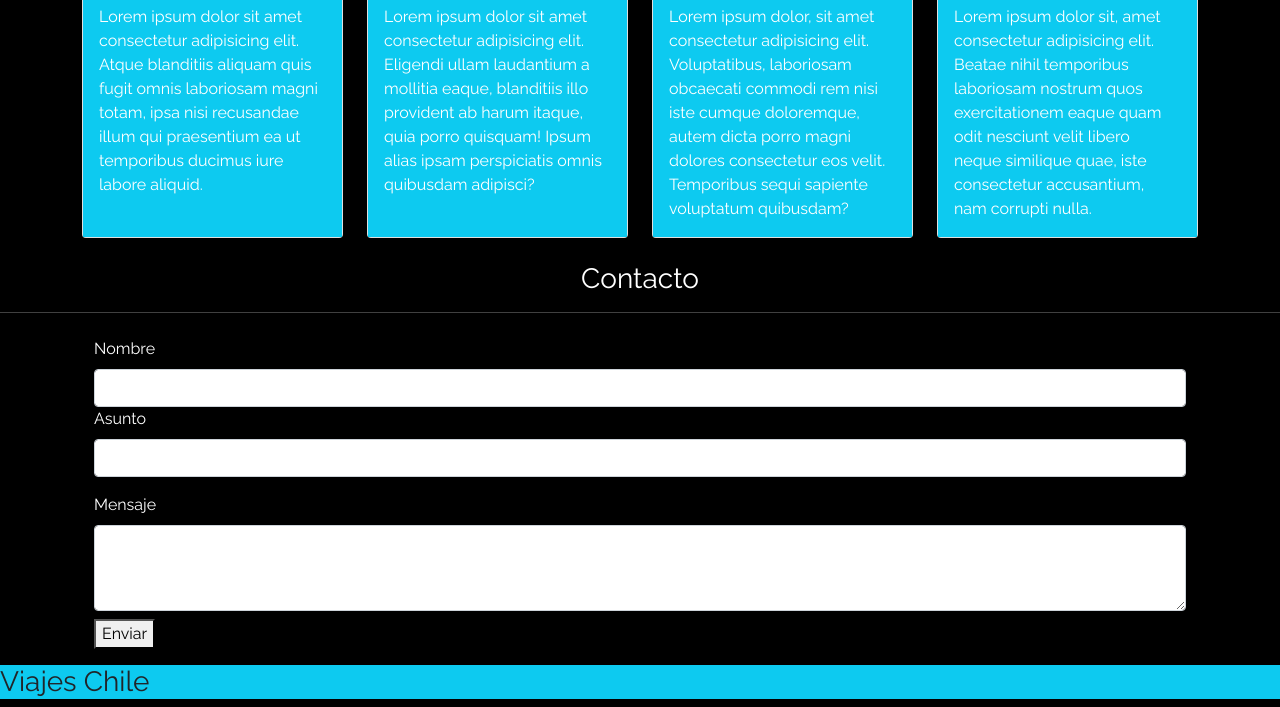
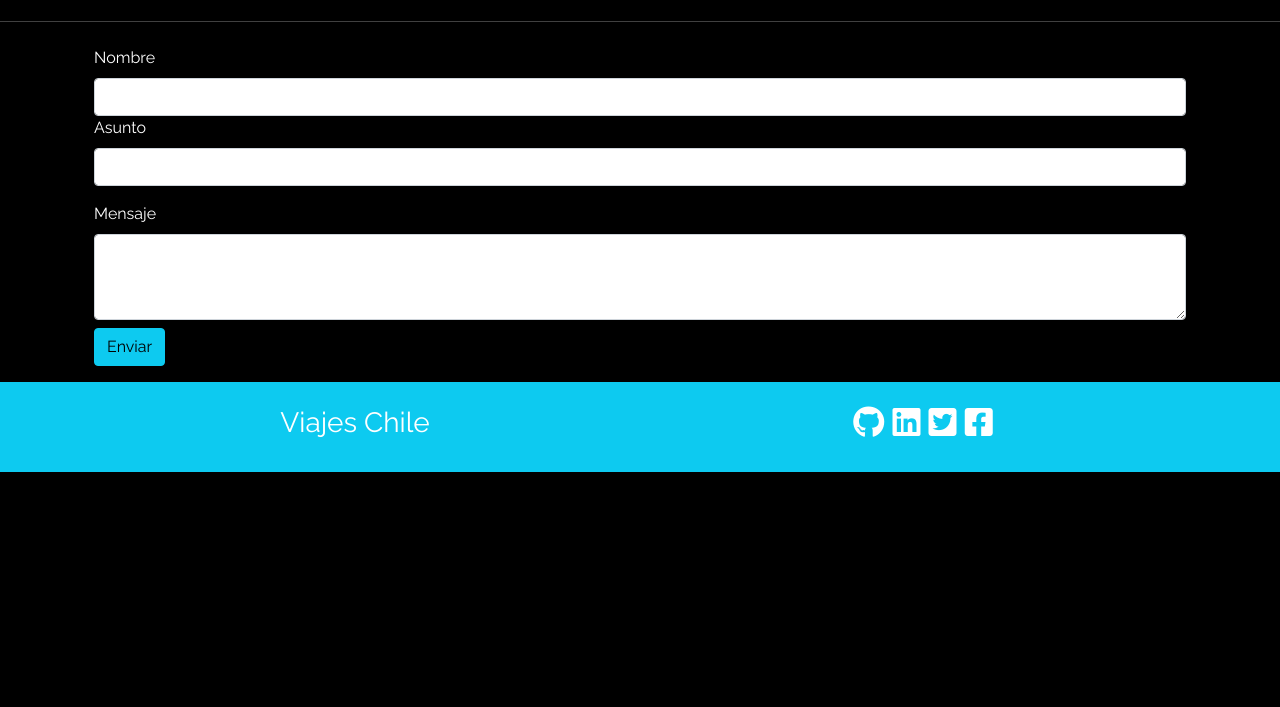
Before and after one commit to caedfubu/viajeschile, a plain HTML site: page index.html in a window 1280 px wide. Shown: the part 1643-2350 px from the top of the page. After the commit the page ends 2115 px from the top, so only its background shows below. Drawn offline with nearby package versions, Linux system fonts and the light colour scheme.

Commit message:
Seccion footer listo

```diff
--- a/index.html
+++ b/index.html
@@ -130,7 +130,7 @@
       </div>
     </header>
 
-    <section class="pt-4 bg-black">
+    <section class="pt-4 d-none d-sm-none d-dm-block bg-black">
       <div class="container">
         <div class="text-center">
           <h3 class="text-light mx-auto mb-4">¿Quiénes Somos?</h3>
@@ -249,14 +249,28 @@
             <div class="mb-3 ">
                 <label for="exampleFormControlTextarea1" class="form-label">Mensaje</label>
                 <textarea class="form-control" id="exampleFormControlTextarea1" rows="3"></textarea>
-          </form>
-          <button class="mt-2" type="submit" class="btn btn-primary">Enviar</button>
+
+                <button  type="submit" class=" mt-2 btn btn-info">Enviar</button>
+            </form>
+
         </div>
+
+
     </section>
-        <footer class="bg-info ">
-            <div >
-            <h3>Viajes Chile</h3>
+        <footer class="bg-info text-center py-4">
+            <div class="container">
+            <div class="row" >
+                <div class="col-sm-6 col-md-6 col-lg-6 "><h3 class="text-white">Viajes Chile</h3>
+                </div>
+                <div class="col-sm-6 col-md-6 col-lg-6 text-white">
+                    <i class="fa-brands fa-github fa-2x me-1"></i>
+                    <i class="fa-brands fa-linkedin fa-2x me-1"></i>
+                    <i class="fa-brands fa-twitter-square fa-2x me-1"></i>
+                    <i class="fa-brands fa-facebook-square fa-2x me-1"></i>
+
+                </div>
             </div>
+        </div>
         </footer>
 
     <!-- navbar, header ,seccion quienes somos ,destacados, y contactos,footer -->
```
